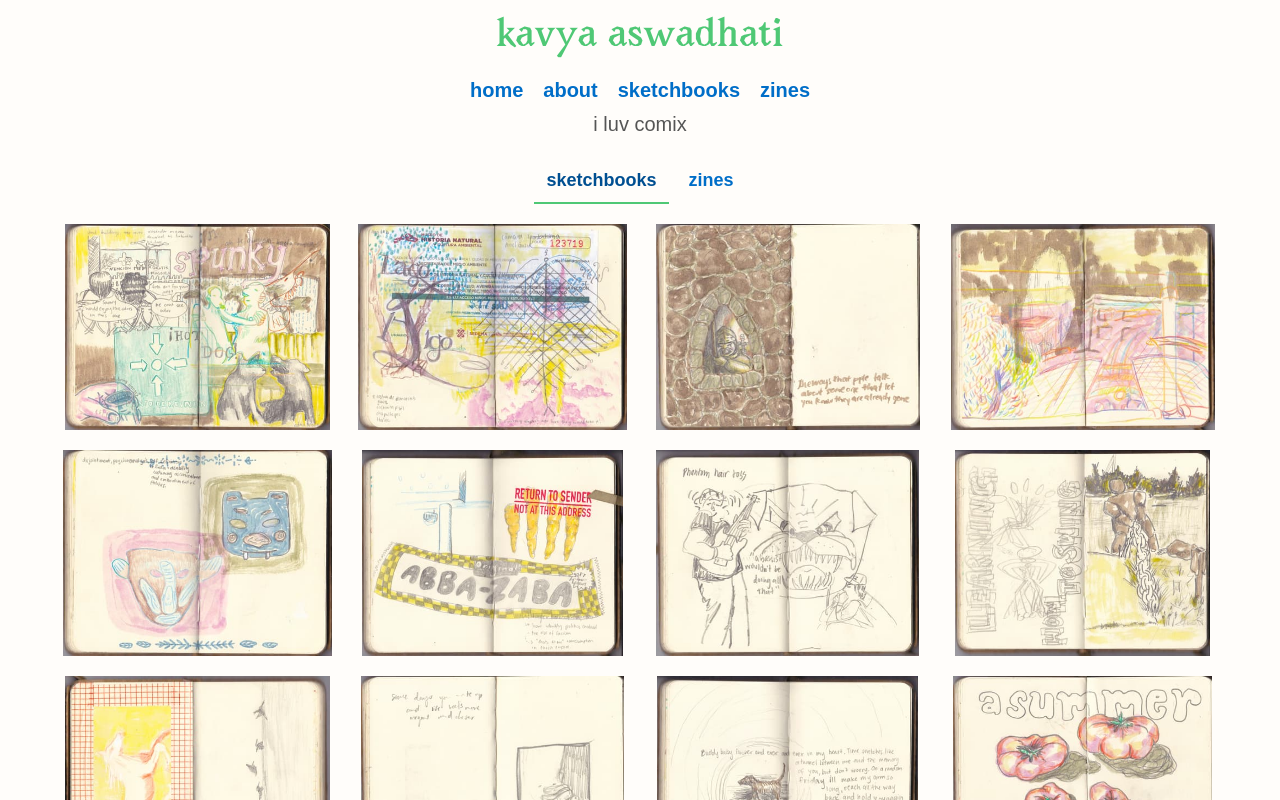
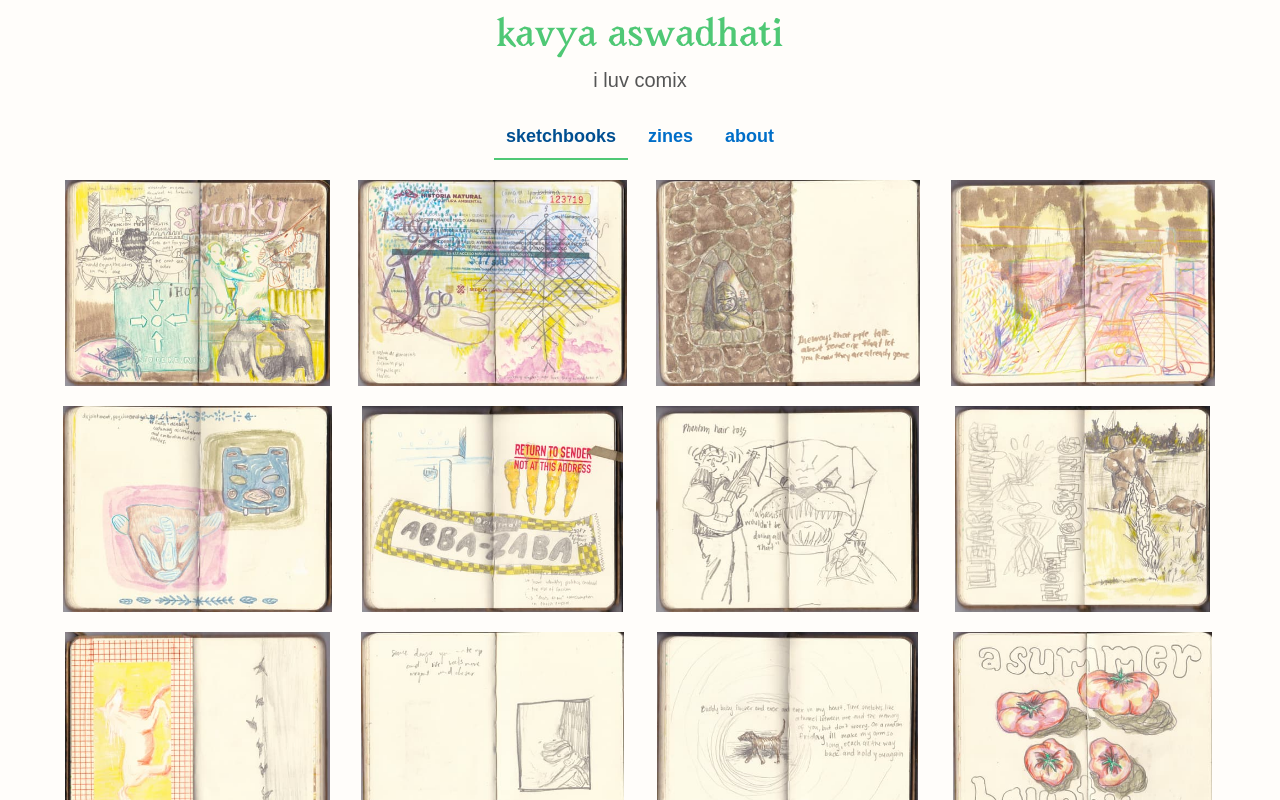
Before and after one commit to kavyaaswadhati/kavyaaswadhati.github.io, a Next.js app: page / in a window 1280 px wide. Shown: the top 800 px of the page. Built offline with nearby package versions, Linux system fonts and the light colour scheme.

Commit message:
Add about tab to homepage

```diff
--- a/app/layout.tsx
+++ b/app/layout.tsx
@@ -1,6 +1,6 @@
 import type { Metadata } from 'next';
 import Link from 'next/link';
-import '@/styles/globals.css';
+import '../styles/globals.css';
 
 export const metadata: Metadata = {
   title: 'Kavya Aswadhati',
@@ -22,32 +22,6 @@ export default function RootLayout({
           >
             kavya aswadhati
           </Link>
-          <nav
-            aria-label="Primary navigation"
-            className="mt-4 flex justify-center gap-5 text-xl font-bold"
-          >
-            <Link className="text-[var(--link)] no-underline hover:text-[#004f91]" href="/">
-              home
-            </Link>
-            <Link
-              className="text-[var(--link)] no-underline hover:text-[#004f91]"
-              href="/pages/about"
-            >
-              about
-            </Link>
-            <Link
-              className="text-[var(--link)] no-underline hover:text-[#004f91]"
-              href="/pages/sketchbooks"
-            >
-              sketchbooks
-            </Link>
-            <Link
-              className="text-[var(--link)] no-underline hover:text-[#004f91]"
-              href="/pages/zines"
-            >
-              zines
-            </Link>
-          </nav>
         </header>
         {children}
       </body>
--- a/app/pages/about/page.tsx
+++ b/app/pages/about/page.tsx
@@ -1,29 +1,13 @@
+import AboutContent from '@/components/AboutContent';
+
 export const metadata = {
   title: 'About Kavya Aswadhati',
 };
 
 export default function About() {
   return (
-    <main className="mx-auto mt-12 max-w-3xl px-5 text-center">
-      <h1 className="font-[Avara] text-3xl font-normal text-[var(--accent)]">about me</h1>
-      <p className="mt-5 text-xl leading-relaxed text-[#555]">
-        my name is kavya ~ i&apos;m a non-binary artist living in sf. i love to draw, volunteer at
-        the marine mammal center, and swim! you can find me on the apps here:
-      </p>
-      <nav aria-label="Social links" className="mt-4 flex justify-center gap-5 text-xl font-bold">
-        <a
-          className="text-[var(--link)] no-underline hover:text-[#004f91]"
-          href="https://www.instagram.com/thakku.bakka/?hl=en"
-        >
-          ig
-        </a>
-        <a
-          className="text-[var(--link)] no-underline hover:text-[#004f91]"
-          href="https://twitter.com/thakku_bakka?s=11&t=wHSfLlEbLPLwsmYtD1G5pQ"
-        >
-          twitter
-        </a>
-      </nav>
+    <main className="mt-12">
+      <AboutContent />
     </main>
   );
 }
--- /dev/null
+++ b/components/AboutContent.tsx
@@ -0,0 +1,25 @@
+export default function AboutContent() {
+  return (
+    <div className="mx-auto max-w-3xl px-5 text-center">
+      <h1 className="font-[Avara] text-3xl font-normal text-[var(--accent)]">about me</h1>
+      <p className="mt-5 text-xl leading-relaxed text-[#555]">
+        my name is kavya ~ i&apos;m a non-binary artist living in sf. i love to draw, volunteer at
+        the marine mammal center, and swim! you can find me on the apps here:
+      </p>
+      <nav aria-label="Social links" className="mt-4 flex justify-center gap-5 text-xl font-bold">
+        <a
+          className="text-[var(--link)] no-underline hover:text-[#004f91]"
+          href="https://www.instagram.com/thakku.bakka/?hl=en"
+        >
+          ig
+        </a>
+        <a
+          className="text-[var(--link)] no-underline hover:text-[#004f91]"
+          href="https://twitter.com/thakku_bakka?s=11&t=wHSfLlEbLPLwsmYtD1G5pQ"
+        >
+          twitter
+        </a>
+      </nav>
+    </div>
+  );
+}
--- a/components/ProjectTabs.tsx
+++ b/components/ProjectTabs.tsx
@@ -3,6 +3,7 @@
 import Image from 'next/image';
 import dynamic from 'next/dynamic';
 import { useCallback, useEffect, useMemo, useRef, useState } from 'react';
+import AboutContent from '@/components/AboutContent';
 import { type ProjectGroup, projectSections } from '@/data/projects';
 
 const HTMLFlipBook = dynamic(() => import('react-pageflip'), {
@@ -15,13 +16,20 @@ type ProjectTabsProps = {
   showTabs?: boolean;
 };
 
+type TabId = (typeof projectSections)[number]['id'] | 'about';
+
+const tabs: Array<{ id: TabId; label: string }> = [
+  ...projectSections.map((section) => ({ id: section.id, label: section.label })),
+  { id: 'about', label: 'about' },
+];
+
 export default function ProjectTabs({ sectionId, groupSlug, showTabs = true }: ProjectTabsProps) {
-  const [activeSectionId, setActiveSectionId] = useState(sectionId ?? projectSections[0].id);
+  const [activeTabId, setActiveTabId] = useState<TabId>(sectionId ?? projectSections[0].id);
   const [activeImageIndex, setActiveImageIndex] = useState<number | null>(null);
 
   const activeSection = useMemo(
-    () => projectSections.find((section) => section.id === activeSectionId) ?? projectSections[0],
-    [activeSectionId],
+    () => projectSections.find((section) => section.id === activeTabId) ?? projectSections[0],
+    [activeTabId],
   );
   const activeGroups = useMemo(
     () =>
@@ -84,26 +92,36 @@ export default function ProjectTabs({ sectionId, groupSlug, showTabs = true }: P
     <>
       {showTabs && (
         <div className="mx-auto mt-5 flex max-w-[1200px] justify-center gap-2 px-5" role="tablist">
-          {projectSections.map((section) => (
+          {tabs.map((tab) => (
             <button
-              key={section.id}
+              key={tab.id}
               type="button"
               role="tab"
-              aria-selected={section.id === activeSectionId}
-              aria-controls={`${section.id}-panel`}
-              id={`${section.id}-tab`}
+              aria-selected={tab.id === activeTabId}
+              aria-controls={`${tab.id}-panel`}
+              id={`${tab.id}-tab`}
               className="border-b-2 border-transparent px-3 py-2 text-lg font-bold text-[var(--link)] transition-colors aria-selected:border-[var(--accent)] aria-selected:text-[#004f91]"
               onClick={() => {
-                setActiveSectionId(section.id);
+                setActiveTabId(tab.id);
                 setActiveImageIndex(null);
               }}
             >
-              {section.label}
+              {tab.label}
             </button>
           ))}
         </div>
       )}
 
+      {activeTabId === 'about' ? (
+        <section
+          id="about-panel"
+          role="tabpanel"
+          aria-labelledby="about-tab"
+          className="mx-auto max-w-[1200px] px-5 py-10"
+        >
+          <AboutContent />
+        </section>
+      ) : (
         <section
           id={`${activeSection.id}-panel`}
           role="tabpanel"
@@ -123,6 +141,7 @@ export default function ProjectTabs({ sectionId, groupSlug, showTabs = true }: P
             <p className="col-span-full py-16 text-center text-xl text-[#555]">zines coming soon</p>
           )}
         </section>
+      )}
 
       {activeImage && (
         <div
```
Lines whose indentation alone changed are shown as unchanged.
